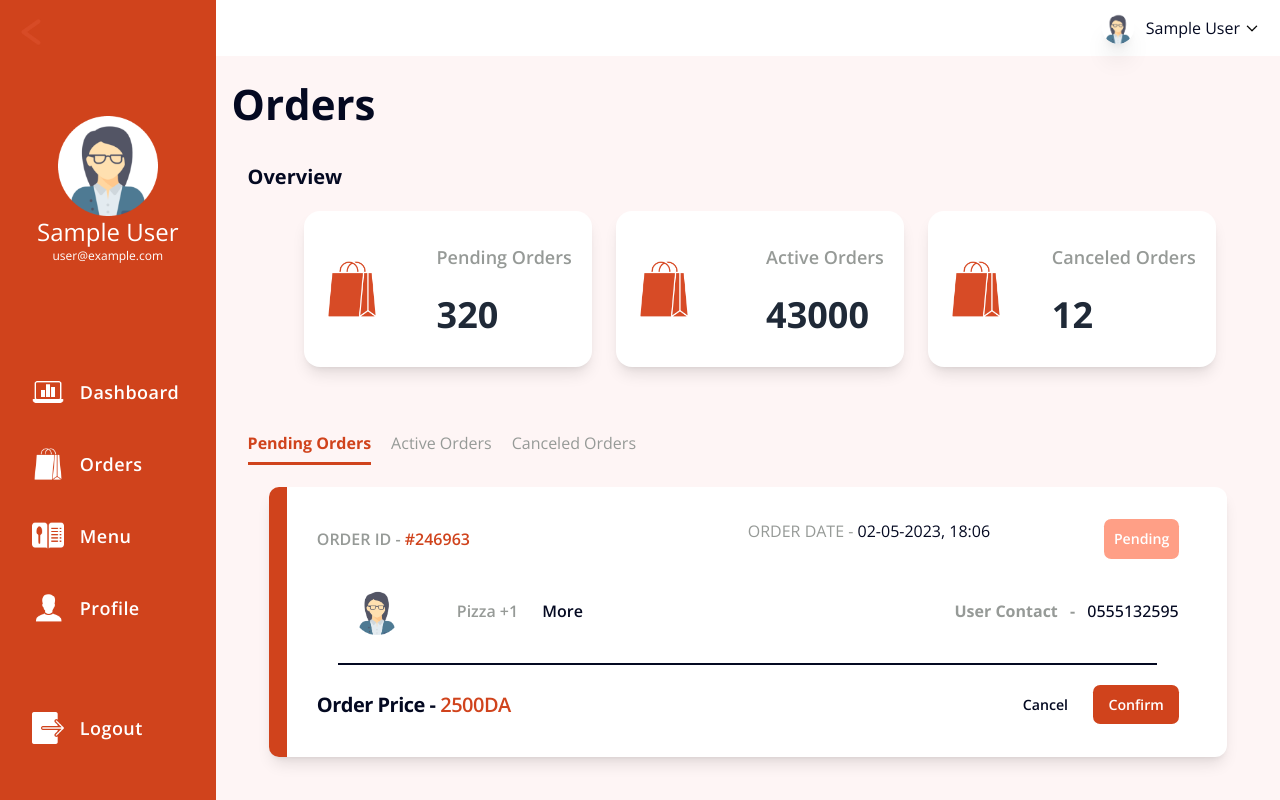
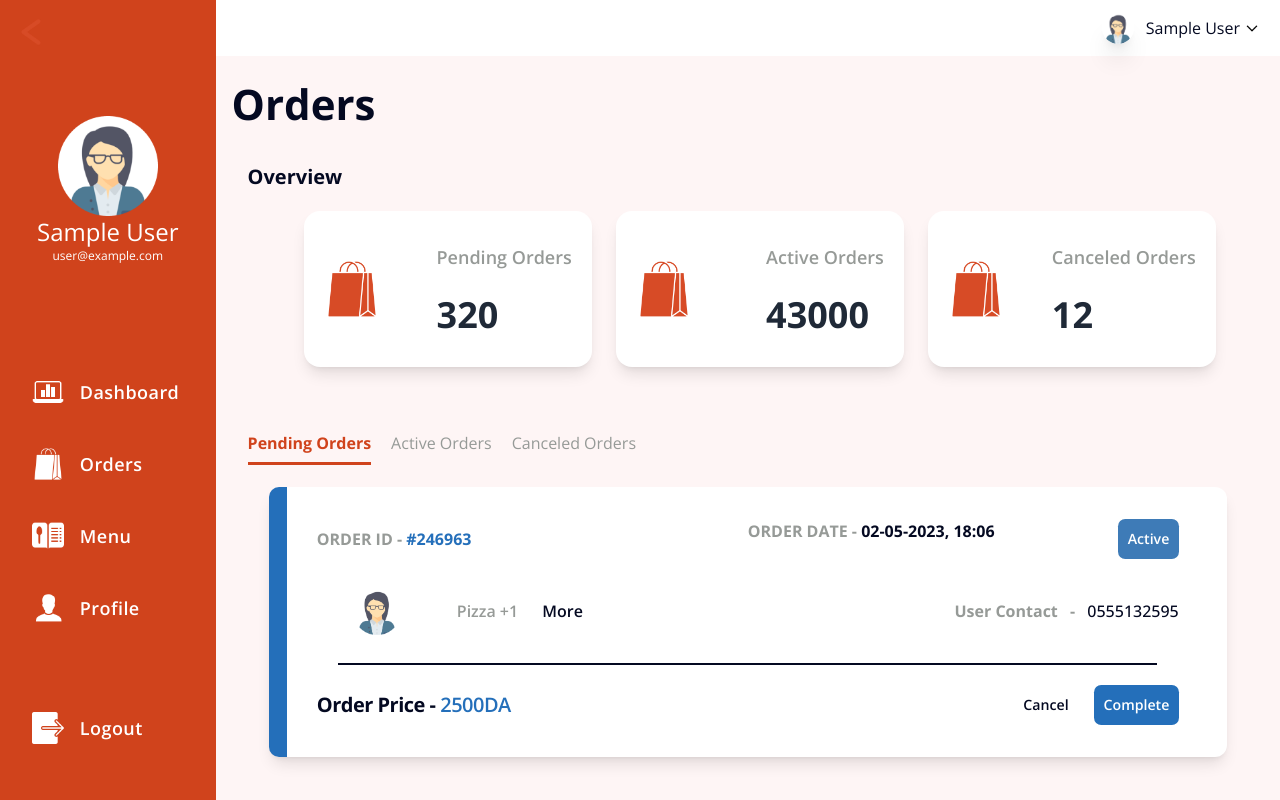
Before and after one commit to ilyesomrimoh/Restaurent-Project, a React (Create React App) app: page /dashboard/orders in a window 1280 px wide. Built offline with nearby package versions, Linux system fonts and the light colour scheme; no server answers; sample sign-in values are in the browser's storage.

Commit message:
Completed Orders page

```diff
--- a/src/App.css
+++ b/src/App.css
@@ -643,6 +643,12 @@ hr {
 .order-card-pending::after{
   background-color: var(--primary-color);
 }
+.order-card-active::after{
+  background-color: var(--info-color);
+}
+.order-card-completed::after{
+  background-color: var(--green-color);
+}
 .tab {
   cursor: pointer;
   color: var(--gray-color);
--- a/src/components/Dashboard/OrderCard.jsx
+++ b/src/components/Dashboard/OrderCard.jsx
@@ -1,13 +1,24 @@
 import OrderBtn from './OrderBtn'
-function OrderCard({OrderId , items , OrderPrice , status , OrderDate , OderTime , Address , UserPhone  , Name}) {
-
+function OrderCard({OrderId , items , OrderPrice , status  , OrderDate , OderTime , Address , UserPhone  , Name}) {
+    const getColor = (status, ghost=true) => {
+        switch (status.trim().toLowerCase()) {
+            case "pending":
+                return (ghost ? "--primary-ghost" : "--primary-color")
+            case "active":
+                return (ghost ? "--info-ghost" : "--info-color")
+            case "completed":
+                return (ghost ? "--green-ghost" : "--green-color")
+            default:
+                return "--primary-ghost"
+        }
+    }
   return (
     <div className={`order-card order-card-${status.toLowerCase()} relative flex flex-col w-[90%] px-12 justify-center py-8 rounded-xl bg-white shadow-lg`}>
         <div className="info flex justify-between items-center">
-            <p className='text-[var(--gray-color)] font-semibold'>ORDER ID - <span className='text-[var(--primary-color)]'>#{OrderId}</span></p>
+            <p className='text-[var(--gray-color)] font-bold'>ORDER ID - <span style={{color : `var(${getColor(status,false)})`,}}>#{OrderId}</span></p>
             <div className='details flex justify-between items-start basis-2/4'>
-                <p className='text-[var(--gray-color)]'>ORDER DATE - <span className='text-[var(--font-color)]'>{OrderDate}, {OderTime}</span></p>
-                <OrderBtn text="Pending" colorVar={"--white-color"} bgColorVar={"--primary-ghost"}/>
+                <p className='text-[var(--gray-color)] font-bold'>ORDER DATE - <span className='text-[var(--font-color)]'>{OrderDate}, {OderTime}</span></p>
+                <OrderBtn text={`${status.charAt(0).toUpperCase() + status.slice(1)}`} colorVar={"--white-color"} bgColorVar={getColor(status)}/>
 
             </div>
         </div>
@@ -27,10 +38,12 @@ function OrderCard({OrderId , items , OrderPrice , status , OrderDate , OderTime
         </div>
         <div className="linee m-auto w-[95%] h-[1.5px] mt-7 mb-5  bg-[var(--font-color)]"></div>
         <div className="price-btns flex justify-between   items-center">
-            <p className='text-[var(--font-color)] tracking-tight font-bold text-xl'>Order Price - <span className='text-[var(--primary-color)] font-semibold'>{OrderPrice}</span></p>
+            <p className='text-[var(--font-color)] tracking-tight font-bold text-xl'>Order Price - <span style={{color : `var(${getColor(status, false)})`,}} className='font-semibold'>{OrderPrice}</span></p>
             <div className='flex justify-center items-center gap-4'>
-                <OrderBtn text="Cancel" colorVar={"--font-color"} bgColorVar={"--white-color"}/>
-                <OrderBtn text="Confirm" colorVar={"--white-color"} bgColorVar={"--primary-color"} px={"15px"} py={"9px"}/>
+                {status.toLowerCase() !== "completed" && <OrderBtn text="Cancel" colorVar={"--font-color"} bgColorVar={"--white-color"}/>}
+
+                {status.toLowerCase() === "pending" ? <OrderBtn text="Accept" colorVar={"--white-color"} bgColorVar={"--primary-color"}/> : (
+                    status.toLowerCase() === "active" ? <OrderBtn text="Complete" colorVar={"--white-color"} bgColorVar={"--info-color"}/> : null )}
             </div>
         </div>
     </div>
--- a/src/components/Dashboard/Orders.jsx
+++ b/src/components/Dashboard/Orders.jsx
@@ -20,7 +20,7 @@ const Orders = () => {
         <div className="tab">Canceled Orders</div>
      </div>
      <div className="orders flex flex-col items-center justify-start">
-        <OrderCard OrderId={"246963"} OrderDate={"02-05-2023"} OderTime={"18:06"} status={"pending"} items={itms} OrderPrice={"2500DA"} UserPhone={"0555132595"}/>
+        <OrderCard OrderId={"246963"} OrderDate={"02-05-2023"} OderTime={"18:06"} status={"active"} items={itms} OrderPrice={"2500DA"} UserPhone={"0555132595"}/>
      </div>
     </div>
   )
--- a/src/index.css
+++ b/src/index.css
@@ -19,9 +19,11 @@
     --black-color:#0b0a0b;
     --success-color: #26E134;
     --green-color:#198754;
+    --green-ghost:#3cb77e;
     --caution-color: #E2A83B;
     --danger-color: #BA2417;
     --info-color :#246FBA;
+    --info-ghost :#3e7bb7;
     --serve-section-color:#FEF5F5;
     --gray-color:#969A97;
 }
```
